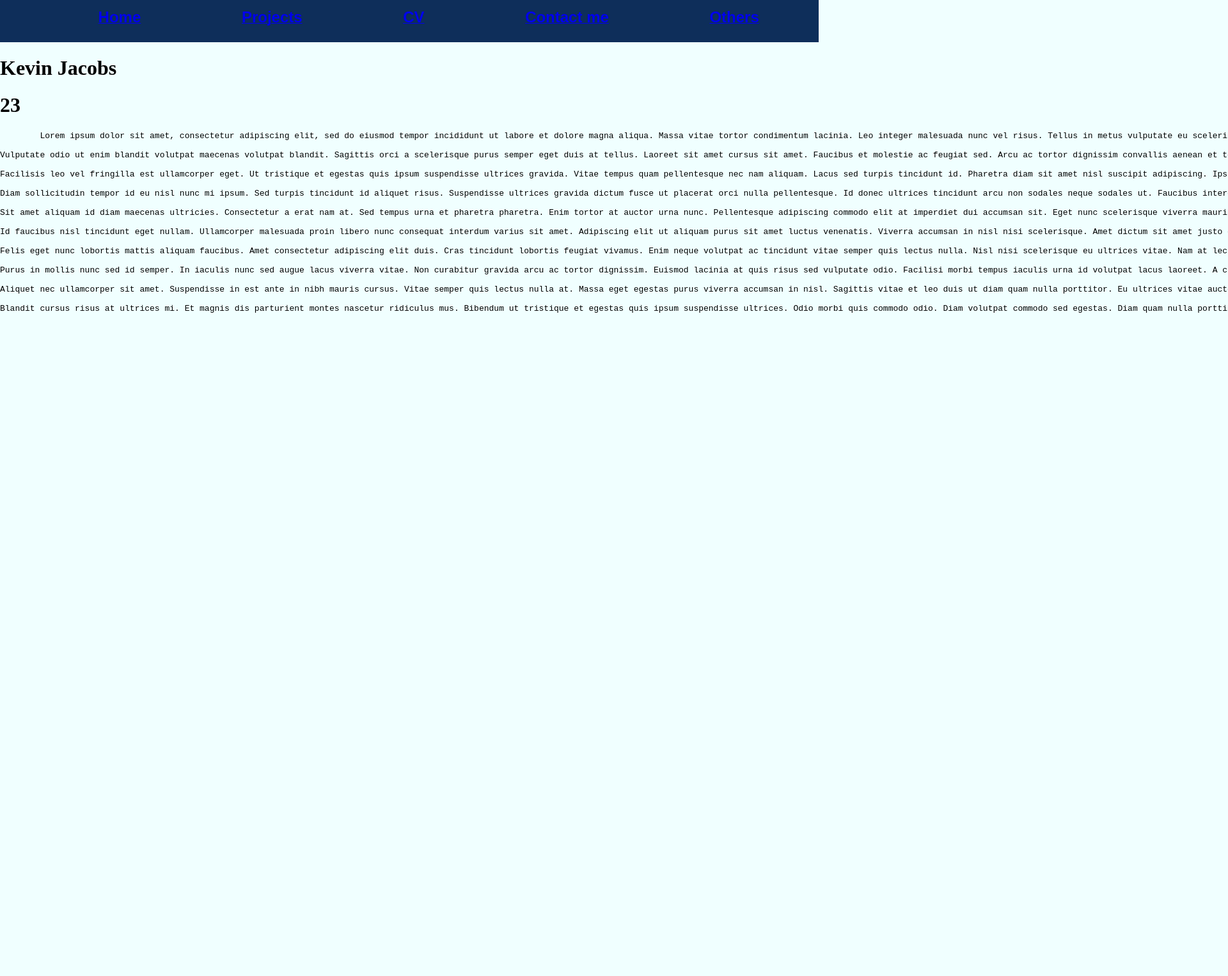
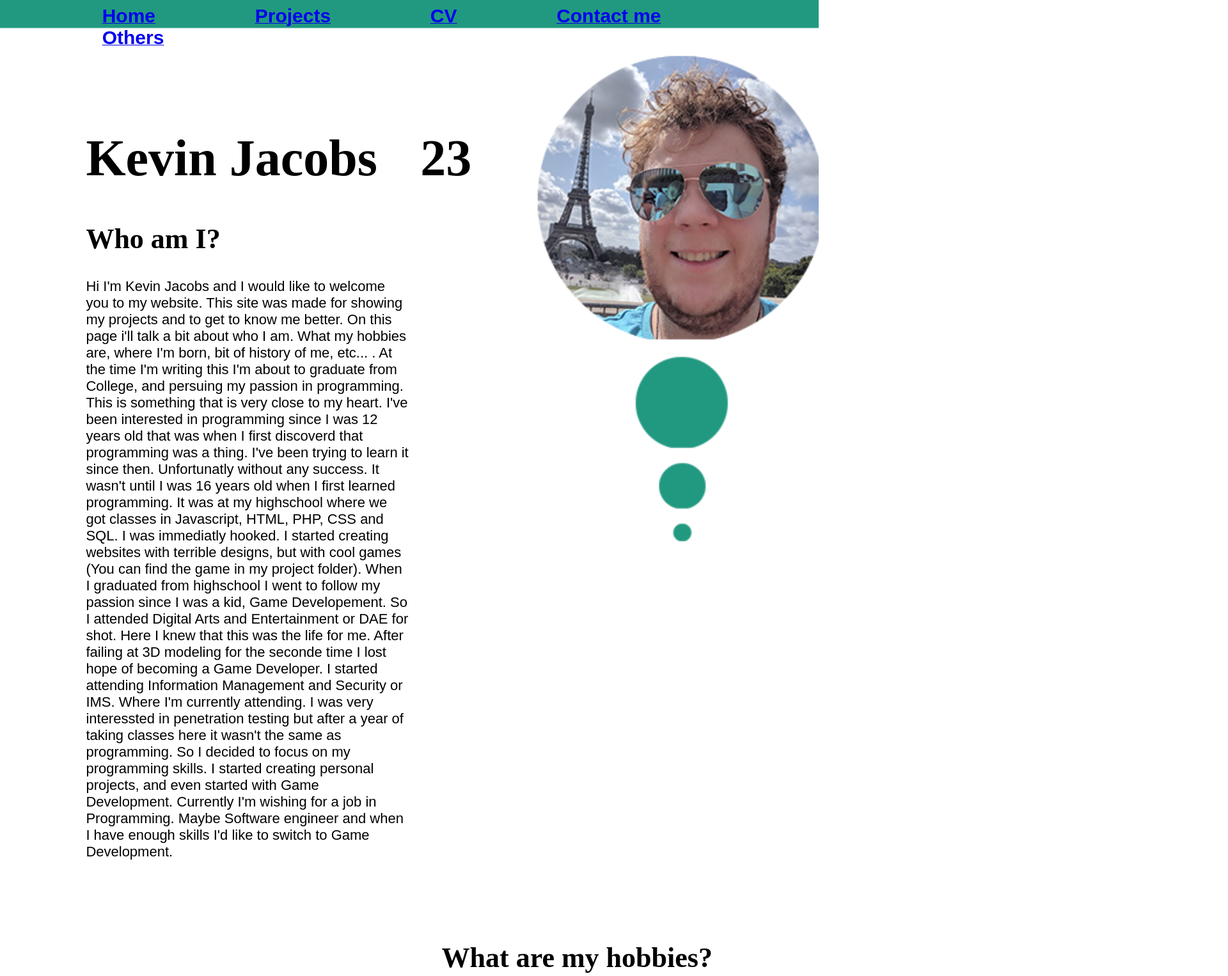
Before and after one commit to KeyCobs/kevinjacobs, a plain HTML site: page pages/aboutMe.html in a window 1280 px wide. Shown: the top 1526 px of the page at 64% size, 1920 px wide, since content can reach past the window. Before the commit the page ends 800 px from the top, so only its background shows below. Drawn offline with Linux system fonts and the light colour scheme.

Commit message:
About me

```diff
--- a/css/aboutMe.css
+++ b/css/aboutMe.css
@@ -1,21 +1,59 @@
-h2
+h3
 {
-
+   font-size: 30px;
     margin-left: 12%;
     align-items: center;
     display: inline;
     font-family: 'Poppins', sans-serif;
 }
 
+h2
+{
+    margin-left: 10%;
+    font-size: 44px;
+}
+
+#whoami
+{
+    margin-left: 10%;
+    margin-right: 50%;
+}
+
+#hobbies
+{
+    margin-top: 10%;
+    margin-left: 50%;
+    margin-right: 10%;
+}
+
+p
+{
+    font-family: 'Poppins', sans-serif;
+    font-size: 22px;
+
+}
+
 #header
 {
-    padding-top: 1%;
-    background-color: #0e2e5a;
-    padding-bottom: 2%;
+    margin-bottom: 10%;
+
 }
 body{
-    padding:0;
-    margin:0;
-    background-color:azure;
-    white-space: nowrap;
+
+    background-image: url(../src/About_Me.png);
+    background-size: cover;
+
 }
+
+#HeaderName
+{
+    padding-left: 5%;
+}
+
+h1
+{
+
+    margin-left: 5%;
+    font-size: 80px;
+    display:inline;
+}
--- a/css/index.css
+++ b/css/index.css
@@ -37,7 +37,7 @@ h1
 
   body{
     background-image: url(../src/index_Background.gif);
-    background-size: cover;
+    background-size: 100%;
 
     padding:0;
     margin:0;
--- a/pages/aboutMe.html
+++ b/pages/aboutMe.html
@@ -9,36 +9,55 @@
     <title>Who am I</title>
 </head>
 <body onload="ageCalculator()">
+
     <div id="header">
-        <a class="headLink" href="../index.html"><h2>Home</h2></a>
-        <a class="headLink" href="about:blank"><h2>Projects</h2></a>
-        <a class="headLink" href="about:blank"><h2>CV</h2></a>
-        <a class="headLink" href="about:blank"><h2>Contact me</h2></a>
-        <a class="headLink" href="about:blank"><h2>Others</h2></a>
+        <a class="headLink" href="../index.html"><h3>Home</h3></a>
+        <a class="headLink" href="about:blank"><h3>Projects</h3></a>
+        <a class="headLink" href="about:blank"><h3>CV</h3></a>
+        <a class="headLink" href="about:blank"><h3>Contact me</h3></a>
+        <a class="headLink" href="about:blank"><h3>Others</h3></a>
     </div>
-    <h1>Kevin Jacobs</h1>
-    <h1 id="age" script></h1>
-    <br\>
-    <pre>
-        Lorem ipsum dolor sit amet, consectetur adipiscing elit, sed do eiusmod tempor incididunt ut labore et dolore magna aliqua. Massa vitae tortor condimentum lacinia. Leo integer malesuada nunc vel risus. Tellus in metus vulputate eu scelerisque felis imperdiet proin fermentum. Dis parturient montes nascetur ridiculus mus mauris. Integer malesuada nunc vel risus commodo viverra maecenas. Fringilla est ullamcorper eget nulla facilisi etiam. Orci a scelerisque purus semper. Ultrices gravida dictum fusce ut placerat orci nulla. Facilisi cras fermentum odio eu feugiat pretium nibh ipsum consequat. Nisl suscipit adipiscing bibendum est ultricies integer quis auctor. Aliquam nulla facilisi cras fermentum odio eu feugiat pretium. A arcu cursus vitae congue. Ipsum a arcu cursus vitae congue mauris rhoncus.
 
-Vulputate odio ut enim blandit volutpat maecenas volutpat blandit. Sagittis orci a scelerisque purus semper eget duis at tellus. Laoreet sit amet cursus sit amet. Faucibus et molestie ac feugiat sed. Arcu ac tortor dignissim convallis aenean et tortor at. Fermentum leo vel orci porta. Justo nec ultrices dui sapien. Sed adipiscing diam donec adipiscing tristique risus nec feugiat. Ut consequat semper viverra nam libero justo laoreet sit. Ipsum dolor sit amet consectetur adipiscing elit duis tristique. Facilisi nullam vehicula ipsum a arcu. Cras tincidunt lobortis feugiat vivamus at augue eget.
+    <div id="headerAgeName">
+        <h1 id="HeaderName">Kevin Jacobs</h1>
+        <h1 id="age"></h1>
+    </div>
 
-Facilisis leo vel fringilla est ullamcorper eget. Ut tristique et egestas quis ipsum suspendisse ultrices gravida. Vitae tempus quam pellentesque nec nam aliquam. Lacus sed turpis tincidunt id. Pharetra diam sit amet nisl suscipit adipiscing. Ipsum dolor sit amet consectetur. Vulputate mi sit amet mauris commodo quis imperdiet massa. Massa tempor nec feugiat nisl pretium fusce. Odio eu feugiat pretium nibh ipsum consequat nisl vel. Morbi tristique senectus et netus et malesuada fames ac. Parturient montes nascetur ridiculus mus mauris vitae ultricies leo. Sodales neque sodales ut etiam sit amet nisl. Lacinia quis vel eros donec ac odio.
+    <br>
+    <h2>Who am I?</h2>
+        <p id="whoami">
+        Hi I'm Kevin Jacobs and I would like to welcome you to my website. This site was made for
+        showing my projects and to get to know me better. On this page i'll talk a bit about who I am. What my hobbies are, where I'm born, bit of history of me, etc...
+        . At the time I'm writing this I'm about to graduate from College, and persuing my passion in programming. This is something that is very close to my heart.
+        I've been interested in programming since I was 12 years old that was when I first discoverd that programming was a thing. I've been trying to learn it since then.
+        Unfortunatly without any success. It wasn't until I was 16 years old when I first learned programming. It was at my highschool where we got classes in Javascript, HTML, PHP, CSS and SQL.
+        I was immediatly hooked. I started creating websites with terrible designs, but with cool games (You can find the game in my project folder).
+        When I graduated from highschool I went to follow my passion since I was a kid, Game Developement. So I attended Digital Arts and Entertainment or DAE for shot.
+        Here I knew that this was the life for me. After failing at 3D modeling for the seconde time I lost hope of becoming a Game Developer. I started attending Information Management and Security or IMS.
+        Where I'm currently attending. I was very interessted in penetration testing but after a year of taking classes here it wasn't the same as programming. So I decided to focus on my programming skills.
+        I started creating personal projects, and even started with Game Development. Currently I'm wishing for a job in Programming. Maybe Software engineer and when I have enough skills I'd like to switch to
+        Game Development.
+        </p>
+<div id="hobbies">
+    <h2>What are my hobbies?</h2>
+    <p>
+        Hi I'm Kevin Jacobs and I would like to welcome you to my website. This site was made for
+        showing my projects and to get to know me better. On this page i'll talk a bit about who I am. What my hobbies are, where I'm born, bit of history of me, etc...
+        . At the time I'm writing this I'm about to graduate from College, and persuing my passion in programming. This is something that is very close to my heart.
+        I've been interested in programming since I was 12 years old that was when I first discoverd that programming was a thing. I've been trying to learn it since then.
+        Unfortunatly without any success. It wasn't until I was 16 years old when I first learned programming. It was at my highschool where we got classes in Javascript, HTML, PHP, CSS and SQL.
+        I was immediatly hooked. I started creating websites with terrible designs, but with cool games (You can find the game in my project folder).
+        When I graduated from highschool I went to follow my passion since I was a kid, Game Developement. So I attended Digital Arts and Entertainment or DAE for shot.
+        Here I knew that this was the life for me. After failing at 3D modeling for the seconde time I lost hope of becoming a Game Developer. I started attending Information Management and Security or IMS.
+        Where I'm currently attending. I was very interessted in penetration testing but after a year of taking classes here it wasn't the same as programming. So I decided to focus on my programming skills.
+        I started creating personal projects, and even started with Game Development. Currently I'm wishing for a job in Programming. Maybe Software engineer and when I have enough skills I'd like to switch to
+        Game Development.
+        </p>
+</div>
 
-Diam sollicitudin tempor id eu nisl nunc mi ipsum. Sed turpis tincidunt id aliquet risus. Suspendisse ultrices gravida dictum fusce ut placerat orci nulla pellentesque. Id donec ultrices tincidunt arcu non sodales neque sodales ut. Faucibus interdum posuere lorem ipsum dolor sit amet consectetur. Nibh venenatis cras sed felis eget velit aliquet sagittis. Nunc non blandit massa enim nec. Elementum facilisis leo vel fringilla est. Sit amet cursus sit amet dictum sit amet justo donec. Tortor aliquam nulla facilisi cras fermentum odio eu feugiat pretium. Quam pellentesque nec nam aliquam sem et tortor consequat id. Ut lectus arcu bibendum at varius vel. Venenatis tellus in metus vulputate eu scelerisque felis imperdiet. Quam lacus suspendisse faucibus interdum posuere lorem ipsum dolor. Posuere sollicitudin aliquam ultrices sagittis orci. Tortor at auctor urna nunc id cursus metus aliquam. Et leo duis ut diam quam nulla porttitor massa id.
 
-Sit amet aliquam id diam maecenas ultricies. Consectetur a erat nam at. Sed tempus urna et pharetra pharetra. Enim tortor at auctor urna nunc. Pellentesque adipiscing commodo elit at imperdiet dui accumsan sit. Eget nunc scelerisque viverra mauris in aliquam sem. Cursus risus at ultrices mi. Amet cursus sit amet dictum sit amet justo donec enim. Nam aliquam sem et tortor consequat id porta. Vulputate mi sit amet mauris commodo quis imperdiet massa tincidunt. Et egestas quis ipsum suspendisse ultrices gravida dictum. Vivamus at augue eget arcu dictum varius duis at. Ullamcorper eget nulla facilisi etiam dignissim diam. Arcu cursus euismod quis viverra nibh cras pulvinar mattis. Nec feugiat nisl pretium fusce id velit. Eu non diam phasellus vestibulum lorem sed risus ultricies tristique. Amet commodo nulla facilisi nullam vehicula ipsum a. Consectetur libero id faucibus nisl. Malesuada fames ac turpis egestas sed tempus urna. Risus ultricies tristique nulla aliquet enim tortor at auctor urna.
 
-Id faucibus nisl tincidunt eget nullam. Ullamcorper malesuada proin libero nunc consequat interdum varius sit amet. Adipiscing elit ut aliquam purus sit amet luctus venenatis. Viverra accumsan in nisl nisi scelerisque. Amet dictum sit amet justo donec enim. Massa vitae tortor condimentum lacinia. Adipiscing diam donec adipiscing tristique risus nec feugiat. Id donec ultrices tincidunt arcu non. Lorem ipsum dolor sit amet consectetur. Facilisi morbi tempus iaculis urna id volutpat lacus. In nisl nisi scelerisque eu ultrices vitae auctor eu augue. Vitae justo eget magna fermentum iaculis eu non. Elementum nibh tellus molestie nunc non. Nunc eget lorem dolor sed viverra ipsum. Sollicitudin nibh sit amet commodo nulla facilisi. Et leo duis ut diam quam nulla porttitor massa. Ornare massa eget egestas purus viverra accumsan in nisl. Cursus mattis molestie a iaculis.
 
-Felis eget nunc lobortis mattis aliquam faucibus. Amet consectetur adipiscing elit duis. Cras tincidunt lobortis feugiat vivamus. Enim neque volutpat ac tincidunt vitae semper quis lectus nulla. Nisl nisi scelerisque eu ultrices vitae. Nam at lectus urna duis convallis convallis tellus id. Ante in nibh mauris cursus mattis. Fusce ut placerat orci nulla pellentesque dignissim enim sit amet. Eu turpis egestas pretium aenean pharetra magna ac placerat vestibulum. Netus et malesuada fames ac turpis egestas integer eget aliquet. Faucibus in ornare quam viverra orci sagittis eu volutpat. Consectetur adipiscing elit duis tristique sollicitudin nibh sit. Aliquet nec ullamcorper sit amet risus nullam eget felis eget. Bibendum arcu vitae elementum curabitur vitae nunc sed velit dignissim. Eget magna fermentum iaculis eu non diam.
 
-Purus in mollis nunc sed id semper. In iaculis nunc sed augue lacus viverra vitae. Non curabitur gravida arcu ac tortor dignissim. Euismod lacinia at quis risus sed vulputate odio. Facilisi morbi tempus iaculis urna id volutpat lacus laoreet. A cras semper auctor neque vitae tempus quam. Viverra suspendisse potenti nullam ac. Quam viverra orci sagittis eu volutpat odio facilisis mauris sit. Dui faucibus in ornare quam viverra orci sagittis eu volutpat. Nec tincidunt praesent semper feugiat. Massa placerat duis ultricies lacus sed turpis. Non enim praesent elementum facilisis. Eu ultrices vitae auctor eu augue. Volutpat maecenas volutpat blandit aliquam etiam erat velit. Malesuada proin libero nunc consequat interdum varius sit. Sed viverra tellus in hac habitasse platea. Nec ullamcorper sit amet risus nullam eget felis. Augue interdum velit euismod in pellentesque massa.
-
-Aliquet nec ullamcorper sit amet. Suspendisse in est ante in nibh mauris cursus. Vitae semper quis lectus nulla at. Massa eget egestas purus viverra accumsan in nisl. Sagittis vitae et leo duis ut diam quam nulla porttitor. Eu ultrices vitae auctor eu augue ut lectus. Ultricies mi eget mauris pharetra et ultrices neque. Mi quis hendrerit dolor magna eget. Placerat duis ultricies lacus sed turpis. Ac ut consequat semper viverra nam. Velit aliquet sagittis id consectetur purus ut. Donec massa sapien faucibus et molestie ac feugiat sed lectus. Malesuada fames ac turpis egestas maecenas pharetra convallis posuere morbi. Sed augue lacus viverra vitae congue eu consequat.
-
-Blandit cursus risus at ultrices mi. Et magnis dis parturient montes nascetur ridiculus mus. Bibendum ut tristique et egestas quis ipsum suspendisse ultrices. Odio morbi quis commodo odio. Diam volutpat commodo sed egestas. Diam quam nulla porttitor massa. Nullam non nisi est sit. Quam id leo in vitae turpis massa. Egestas erat imperdiet sed euismod nisi porta. Suspendisse potenti nullam ac tortor vitae. Elementum tempus egestas sed sed risus pretium. Vulputate eu scelerisque felis imperdiet proin fermentum leo. Arcu dictum varius duis at consectetur lorem donec massa. Mauris cursus mattis molestie a iaculis at erat pellentesque adipiscing. Lorem dolor sed viverra ipsum nunc aliquet bibendum enim facilisis. Sapien et ligula ullamcorper malesuada. Tellus elementum sagittis vitae et leo. Tortor condimentum lacinia quis vel eros donec ac odio tempor. Aliquam etiam erat velit scelerisque in dictum non. Leo integer malesuada nunc vel risus commodo.
-    </pre>
 </body>
 </html>
```
Also changed, not shown: src/About_Me.jpg (added), src/About_Me.png (added).
